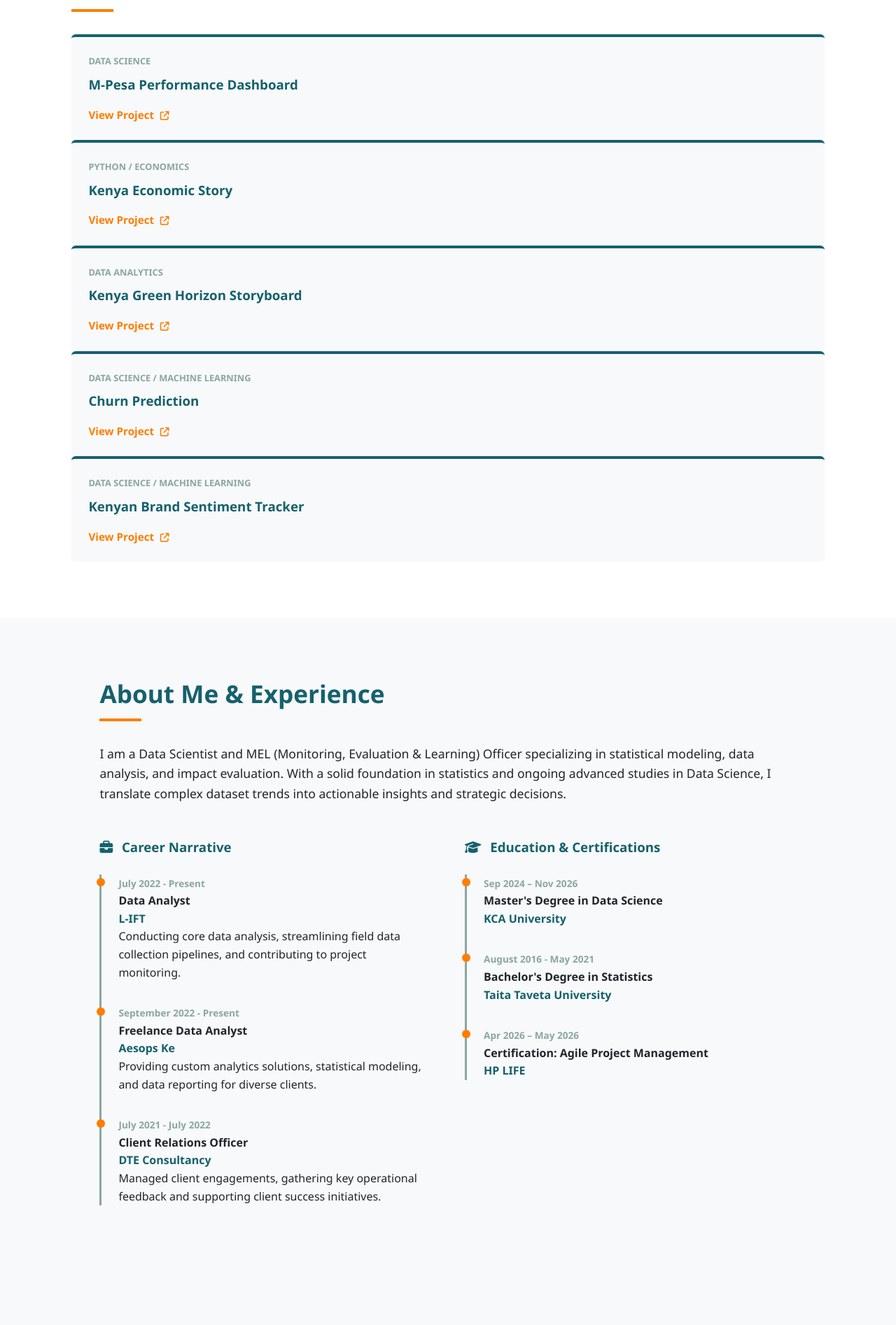
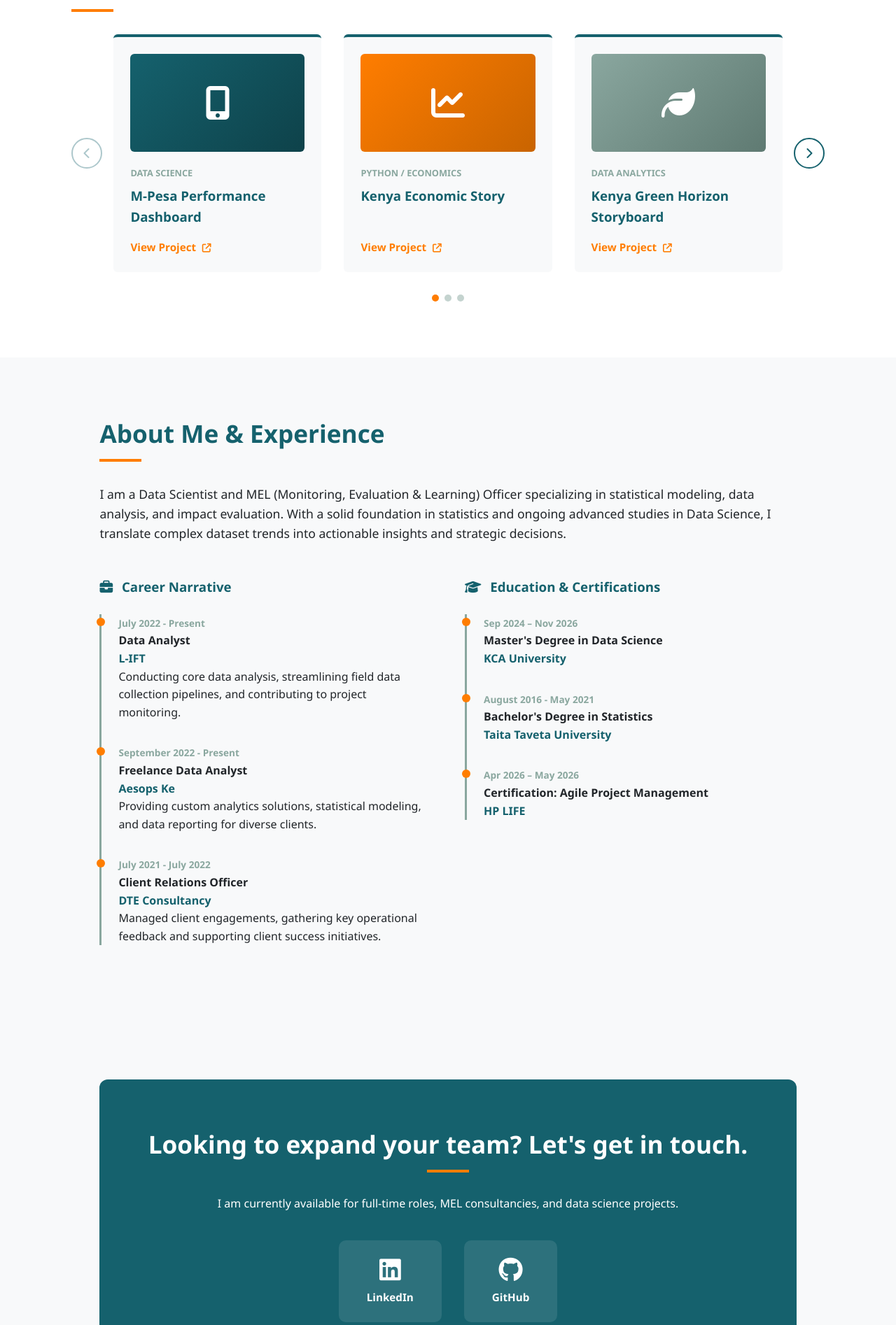
Before and after one commit to LawrenceOtieno/Data-Science-Projects-Portfolio-for-LA, a Flask app: page / in a window 1280 px wide. Shown: the part 1146-3040 px from the top of the page at 70% size. Run offline with Flask 3, Linux system fonts and the light colour scheme.

Commit message:
index html updated

```diff
--- a/templates/index.html
+++ b/templates/index.html
@@ -43,20 +43,35 @@
     <!-- Projects Section -->
     <section id="projects" class="section section-alt">
         <h2>Sample Projects</h2>
-        <div class="project-grid">
+
+        <div class="carousel-wrapper">
+            <button class="carousel-btn carousel-btn-prev" id="prevBtn" aria-label="Previous projects">
+                <i class="fa-solid fa-chevron-left"></i>
+            </button>
+
+            <div class="carousel-viewport">
+                <div class="carousel-track" id="carouselTrack">
                     {% for project in data.projects %}
                     <div class="project-card">
+                        <a href="{{ project.url }}" target="_blank" rel="noopener noreferrer" class="project-thumbnail thumb-{{ project.color }}">
+                            <i class="{{ project.icon }}"></i>
+                        </a>
                         <span class="category">{{ project.tag }}</span>
                         <h3>{{ project.title }}</h3>
-                <p>{{ project.desc }}</p>
-                {% if project.url %}
                         <a href="{{ project.url }}" target="_blank" rel="noopener noreferrer" class="project-link">
                             View Project <i class="fa-solid fa-arrow-up-right-from-square"></i>
                         </a>
-                {% endif %}
                     </div>
                     {% endfor %}
                 </div>
+            </div>
+
+            <button class="carousel-btn carousel-btn-next" id="nextBtn" aria-label="Next projects">
+                <i class="fa-solid fa-chevron-right"></i>
+            </button>
+        </div>
+
+        <div class="carousel-dots" id="carouselDots"></div>
     </section>
 
     <!-- About & Professional Timeline Section -->
@@ -105,15 +120,15 @@
             <h2>Looking to expand your team? Let's get in touch.</h2>
             <p>I am currently available for full-time roles, MEL consultancies, and data science projects.</p>
 
-            <a href="mailto:{{ data.email }}" class="btn-primary btn-email">
-                <i class="fa-regular fa-envelope"></i> Send an Email
+            <div class="social-links social-links-contact">
+                <a href="{{ data.socials.linkedin }}" target="_blank" rel="noopener noreferrer" aria-label="LinkedIn">
+                    <i class="fa-brands fa-linkedin"></i>
+                    <span>LinkedIn</span>
                 </a>
-
-            <div class="social-links">
-                <a href="{{ data.socials.linkedin }}" target="_blank" rel="noopener noreferrer" aria-label="LinkedIn"><i class="fa-brands fa-linkedin"></i></a>
-                <a href="{{ data.socials.github }}" target="_blank" rel="noopener noreferrer" aria-label="GitHub"><i class="fa-brands fa-github"></i></a>
-                <a href="{{ data.socials.twitter }}" target="_blank" rel="noopener noreferrer" aria-label="Twitter"><i class="fa-brands fa-x-twitter"></i></a>
-                <a href="{{ data.socials.facebook }}" target="_blank" rel="noopener noreferrer" aria-label="Facebook"><i class="fa-brands fa-facebook"></i></a>
+                <a href="{{ data.socials.github }}" target="_blank" rel="noopener noreferrer" aria-label="GitHub">
+                    <i class="fa-brands fa-github"></i>
+                    <span>GitHub</span>
+                </a>
             </div>
         </div>
     </section>
@@ -122,5 +137,89 @@
         <p>&copy; 2026 {{ data.name }}. All rights reserved.</p>
     </footer>
 
+    <script>
+        (function () {
+            const track = document.getElementById('carouselTrack');
+            const cards = Array.from(track.children);
+            const prevBtn = document.getElementById('prevBtn');
+            const nextBtn = document.getElementById('nextBtn');
+            const dotsWrap = document.getElementById('carouselDots');
+
+            function getVisibleCount() {
+                if (window.innerWidth <= 700) return 1;
+                if (window.innerWidth <= 1000) return 2;
+                return 3;
+            }
+
+            let visible = getVisibleCount();
+            let index = 0;
+            const maxIndex = () => Math.max(0, cards.length - visible);
+
+            function buildDots() {
+                dotsWrap.innerHTML = '';
+                const dotCount = maxIndex() + 1;
+                for (let i = 0; i < dotCount; i++) {
+                    const dot = document.createElement('button');
+                    dot.className = 'carousel-dot';
+                    dot.setAttribute('aria-label', 'Go to slide ' + (i + 1));
+                    dot.addEventListener('click', () => { index = i; update(); });
+                    dotsWrap.appendChild(dot);
+                }
+            }
+
+            function update() {
+                const cardWidth = cards[0].getBoundingClientRect().width;
+                const gap = parseFloat(getComputedStyle(track).gap || 0);
+                const offset = index * (cardWidth + gap);
+                track.style.transform = `translateX(-${offset}px)`;
+
+                prevBtn.disabled = index === 0;
+                nextBtn.disabled = index >= maxIndex();
+
+                Array.from(dotsWrap.children).forEach((d, i) => {
+                    d.classList.toggle('active', i === index);
+                });
+            }
+
+            prevBtn.addEventListener('click', () => {
+                index = Math.max(0, index - 1);
+                update();
+            });
+
+            nextBtn.addEventListener('click', () => {
+                index = Math.min(maxIndex(), index + 1);
+                update();
+            });
+
+            // Swipe support
+            let startX = 0;
+            let isDragging = false;
+            track.addEventListener('touchstart', (e) => {
+                startX = e.touches[0].clientX;
+                isDragging = true;
+            }, { passive: true });
+            track.addEventListener('touchend', (e) => {
+                if (!isDragging) return;
+                const diff = e.changedTouches[0].clientX - startX;
+                if (diff > 40) prevBtn.click();
+                else if (diff < -40) nextBtn.click();
+                isDragging = false;
+            });
+
+            window.addEventListener('resize', () => {
+                const newVisible = getVisibleCount();
+                if (newVisible !== visible) {
+                    visible = newVisible;
+                    index = Math.min(index, maxIndex());
+                    buildDots();
+                }
+                update();
+            });
+
+            buildDots();
+            update();
+        })();
+    </script>
+
 </body>
 </html>
```
Lines whose indentation alone changed are shown as unchanged.
